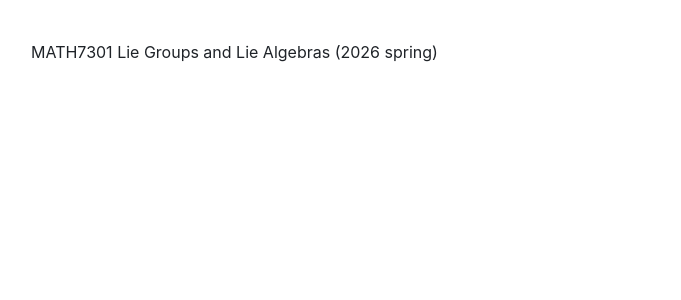
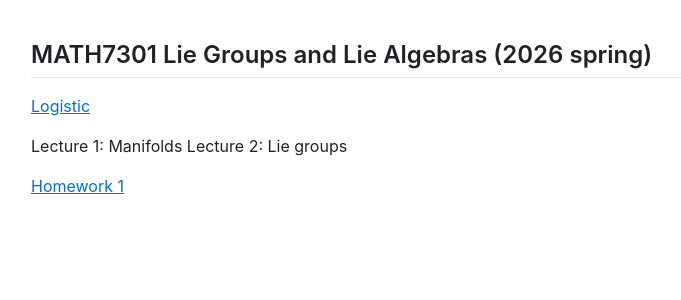
Before and after one commit to Lyle24/zhibingeng, a Jekyll site: the page built from MATH7301.md, in a window 1280 px wide. Shown: the top 300 px of the page, without its empty margins (179-860 px from the left). Built offline with Jekyll 4.4.1, drawn with Linux system fonts in a browser that asks for light colours; our own code applies the rules of GitHub Pages for plain Markdown files.

Commit message:
Update MATH7301.md

```diff
--- a/MATH7301.md
+++ b/MATH7301.md
@@ -1 +1,7 @@
-MATH7301 Lie Groups and Lie Algebras (2026 spring)
+## MATH7301 Lie Groups and Lie Algebras (2026 spring)
+[<u>Logistic</u>](./CV251010.pdf)
+
+Lecture 1: Manifolds
+Lecture 2: Lie groups
+
+[<u>Homework 1</u>](./CV251010.pdf)
```
